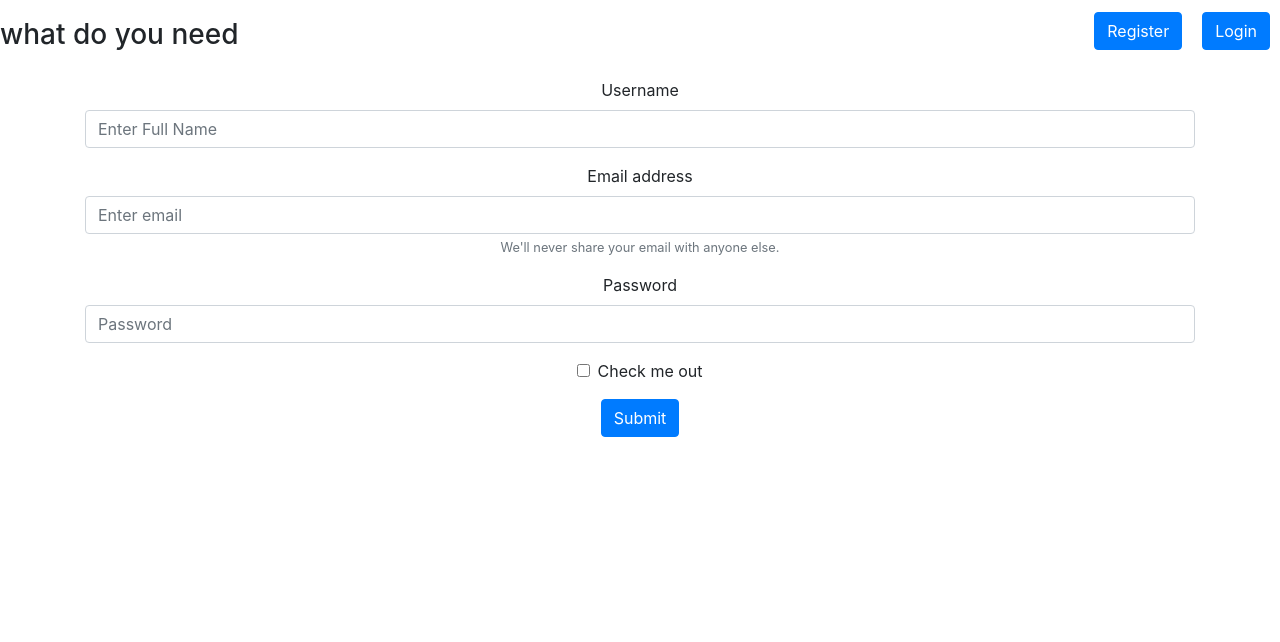
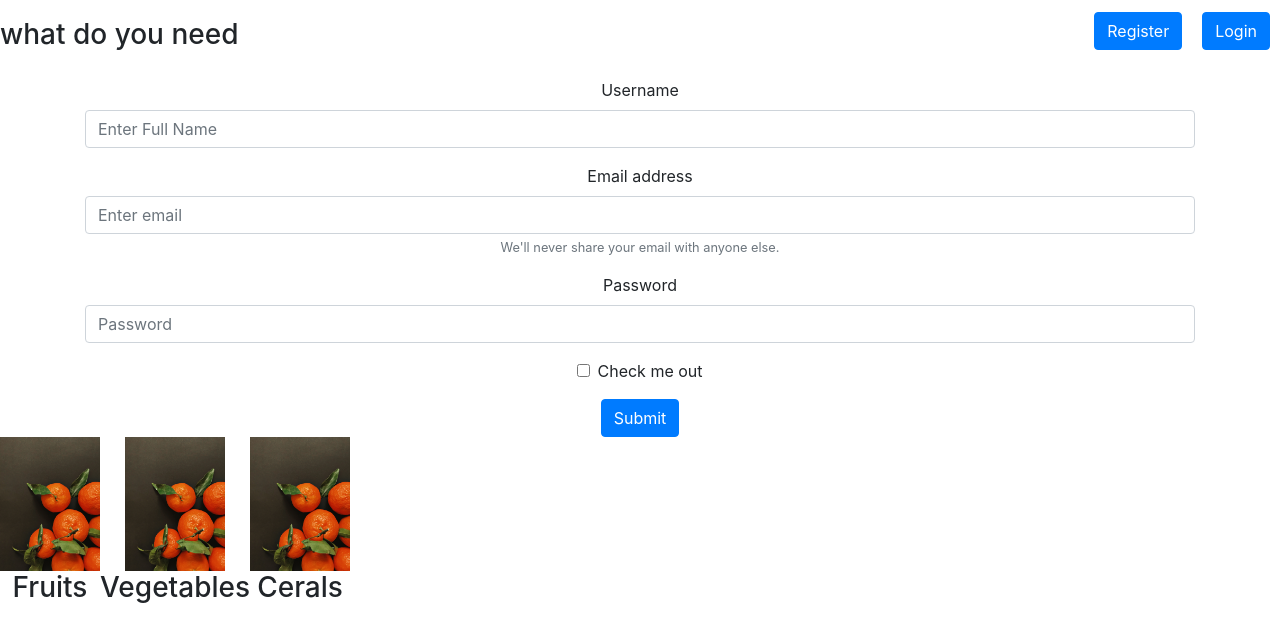
Before and after one commit to isiagi/minute5_UG, a React (Create React App) app: page /register in a window 1280 px wide. Shown: the top 642 px of the page. Built offline with nearby package versions, Linux system fonts and the light colour scheme.

Commit message:
feature(home page):add css and images

```diff
--- /dev/null
+++ b/src/components/Home/Categories/Category.css
@@ -0,0 +1,4 @@
+.items{
+    display: flex;
+
+}
--- a/src/components/Home/Categories/Category.js
+++ b/src/components/Home/Categories/Category.js
@@ -0,0 +1,41 @@
+import FormFileInput from 'react-bootstrap/esm/FormFileInput';
+import React,{Component} from "react";
+import oranges from "../images/oranges.jpg"
+import "./Category.css"
+
+
+class Category extends Component{
+
+    render(){
+        const categories = [{
+            description: "Fruits",
+            img:  `${oranges}`
+        },
+            {
+                description: "Vegetables",
+                img: `${oranges}`
+            },
+            {
+                description: "Cerals",
+                img:  `${oranges}`
+            }
+     ]
+        return(
+            <div className="items">
+           { categories.map(foo =>(
+
+
+                   <div className="item">
+
+                       <img src={foo.img} alt={foo.description} width="100px"/>
+                       <h3>{foo.description}</h3>
+                     <div/>
+                   </div>
+               )
+           )
+        }
+            </div>
+        )
+    }
+}
+export default Category;
--- a/src/components/Home/Home.js
+++ b/src/components/Home/Home.js
@@ -4,11 +4,12 @@ import Button from "react-bootstrap/Button";
 import LoginContainer from "./firstSection/LoginContainer";
 import Register from "./firstSection/Register";
 import "./Home.css";
-
+import Category from "./Categories/Category"
 
 export class Home extends Component {
   render() {
     return (
+      <>
       <Router>
       <div>
         <nav>
@@ -23,6 +24,8 @@ export class Home extends Component {
         <Route path="/register" component={Register}/>
       </div>
       </Router>
+      <Category/>
+      </>
 
     );
   }
```
Also changed, not shown: src/components/Home/images/oranges.jpg (added).
